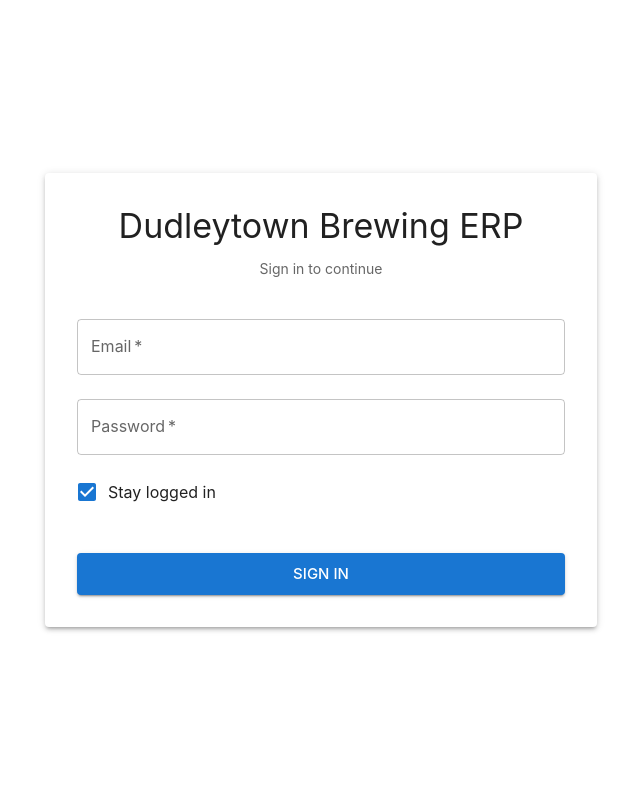
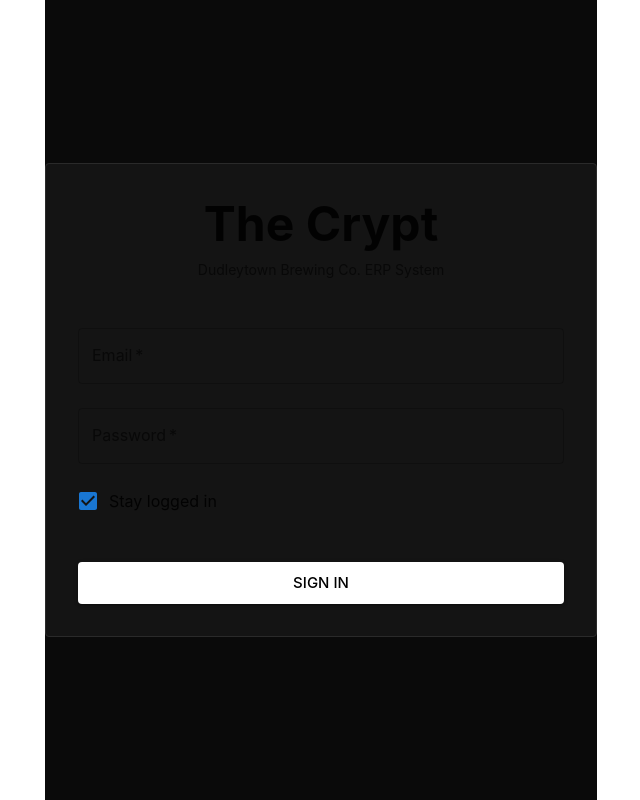
Before and after one commit to robertlawrence97-jpg/dudleytown-erp, a React (Create React App) app in the folder dudleytown-erp/client/: page /login in a window 1280 px wide. Shown: the whole page, without its empty margins (319-959 px from the left). Built offline with nearby package versions, Linux system fonts and the light colour scheme; no server answers.

Commit message:
Login.tsx

```diff
--- a/dudleytown-erp/client/src/pages/auth/Login.tsx
+++ b/dudleytown-erp/client/src/pages/auth/Login.tsx
@@ -56,13 +56,24 @@ export default function Login() {
 
   return (
     <Container maxWidth="sm">
-      <Box sx={{ minHeight: '100vh', display: 'flex', alignItems: 'center', justifyContent: 'center' }}>
-        <Paper elevation={3} sx={{ p: 4, width: '100%' }}>
-          <Typography variant="h4" component="h1" gutterBottom align="center">
-            Dudleytown Brewing ERP
+      <Box sx={{
+        minHeight: '100vh',
+        display: 'flex',
+        alignItems: 'center',
+        justifyContent: 'center',
+        bgcolor: '#0a0a0a'
+      }}>
+        <Paper elevation={0} sx={{
+          p: 4,
+          width: '100%',
+          bgcolor: '#141414',
+          border: '1px solid #2a2a2a'
+        }}>
+          <Typography variant="h3" component="h1" gutterBottom align="center" sx={{ fontWeight: 700, mb: 1 }}>
+            The Crypt
           </Typography>
-          <Typography variant="body2" color="text.secondary" align="center" sx={{ mb: 3 }}>
-            Sign in to continue
+          <Typography variant="body2" color="text.secondary" align="center" sx={{ mb: 4 }}>
+            Dudleytown Brewing Co. ERP System
           </Typography>
 
           {error && <Alert severity="error" sx={{ mb: 2 }}>{error}</Alert>}
@@ -94,7 +105,21 @@ export default function Login() {
               sx={{ mt: 1, mb: 2 }}
             />
 
-            <Button type="submit" variant="contained" fullWidth size="large" disabled={loading} sx={{ mt: 3 }}>
+            <Button
+              type="submit"
+              variant="contained"
+              fullWidth
+              size="large"
+              disabled={loading}
+              sx={{
+                mt: 3,
+                bgcolor: '#ffffff',
+                color: '#000000',
+                '&:hover': {
+                  bgcolor: '#f0f0f0'
+                }
+              }}
+            >
               {loading ? 'Signing in...' : 'Sign In'}
             </Button>
           </form>
```
